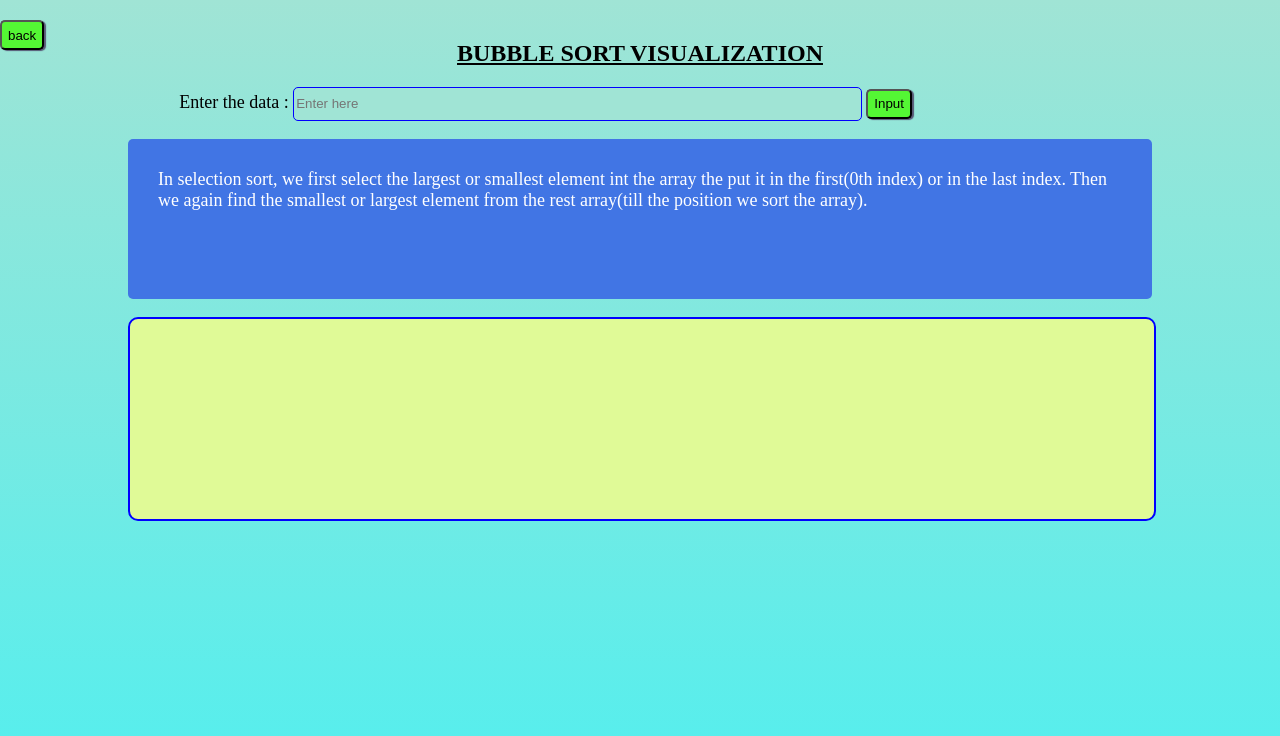
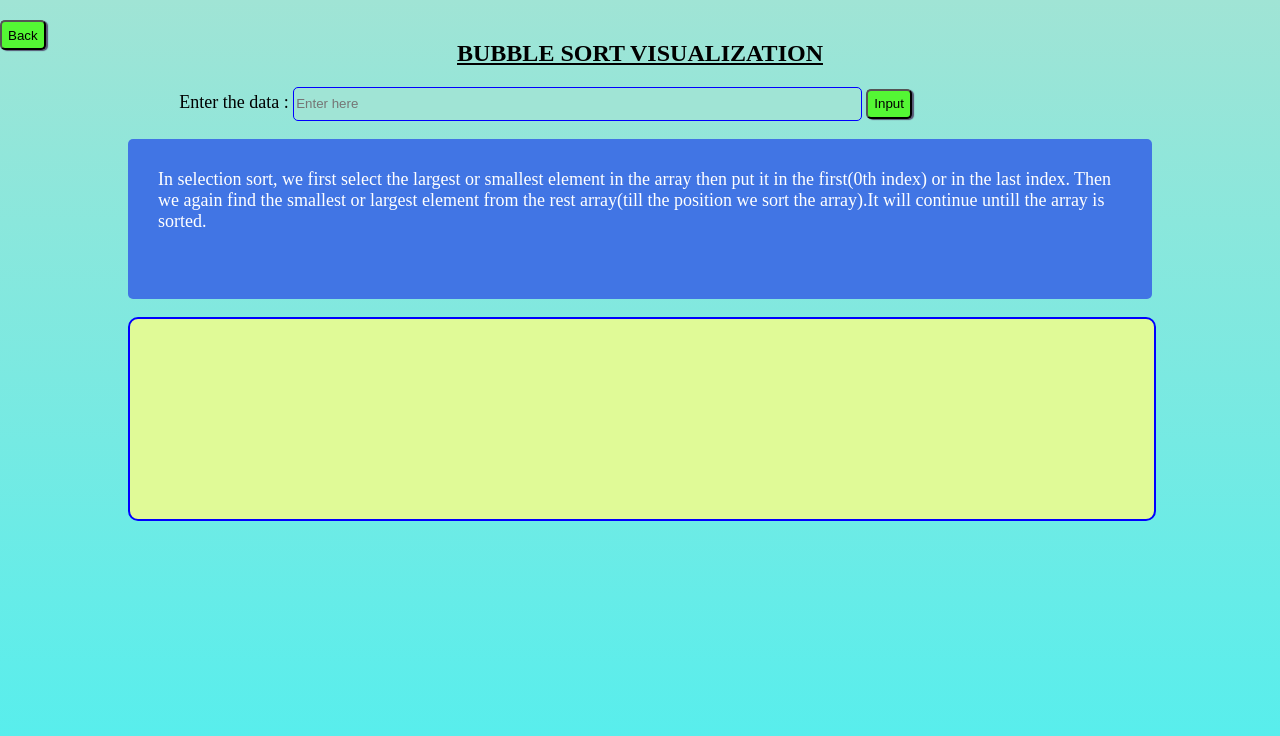
Before and after one commit to shantanu1810/Sorting-and-Searching-Visualization, a plain HTML site: page bubblesort.html in a window 1280 px wide. Drawn offline with Linux system fonts and the light colour scheme.

Commit message:
Update bubblesort.html for some updates

```diff
--- a/bubblesort.html
+++ b/bubblesort.html
@@ -94,12 +94,12 @@
     </style>
 </head>
 <body>
-    <a href="index.html"><button class="back">back</button></a>
+    <a href="index.html"><button class="back">Back</button></a>
     <div class="maindiv">
     <h2 style="text-align: center;text-decoration:underline;">BUBBLE SORT VISUALIZATION</h2>
     <span style="margin-left:5%;font-size: 18px;">Enter the data : </span> <input type="text" placeholder="Enter here"name="data"/>
     <button onclick="start()">Input</button><br><br>
-    <div class="explanation">In selection sort, we first select the largest or smallest element int the array the put it in the first(0th index) or in the last index. Then we again find the smallest or largest element from the rest array(till the position we sort the array).
+    <div class="explanation">In selection sort, we first select the largest or smallest element in the array then put it in the first(0th index) or in the last index. Then we again find the smallest or largest element from the rest array(till the position we sort the array).It will continue untill the array is sorted.
     </div>
     <br>
     <div class="present">
```
